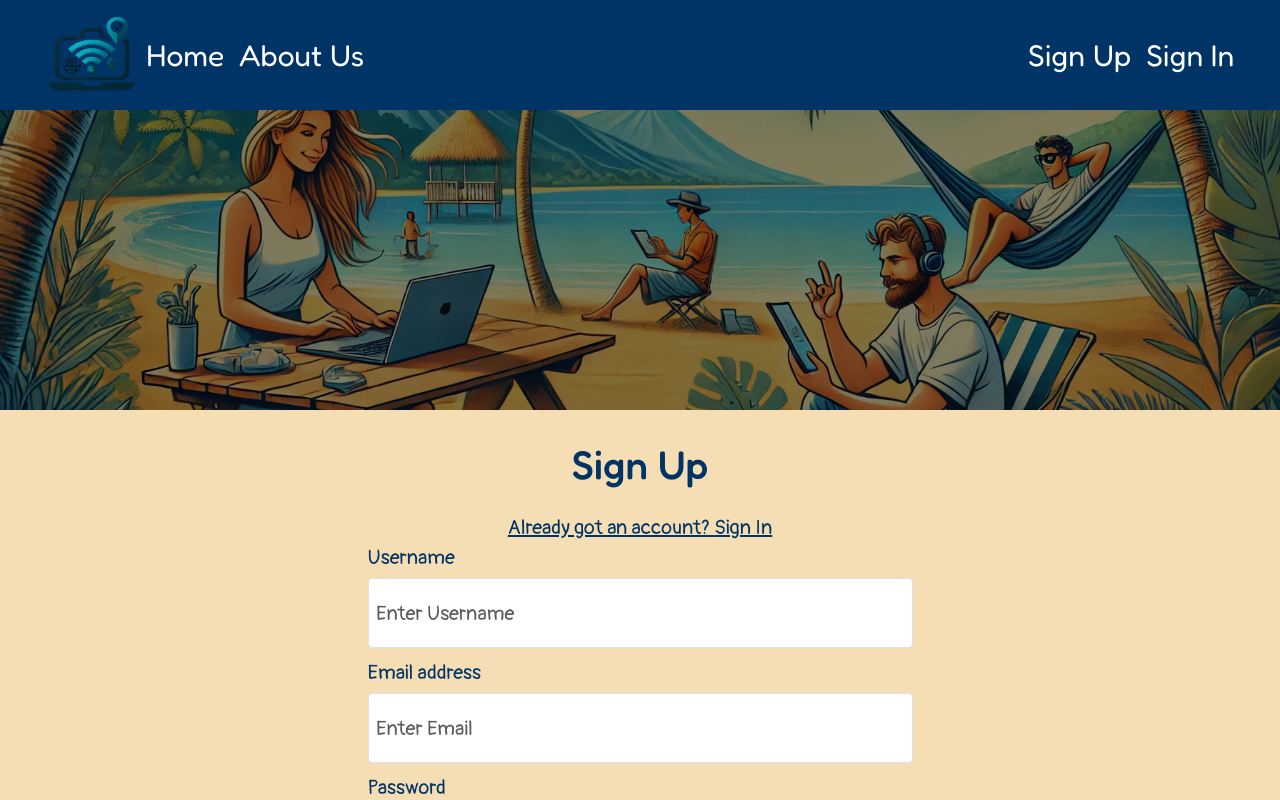
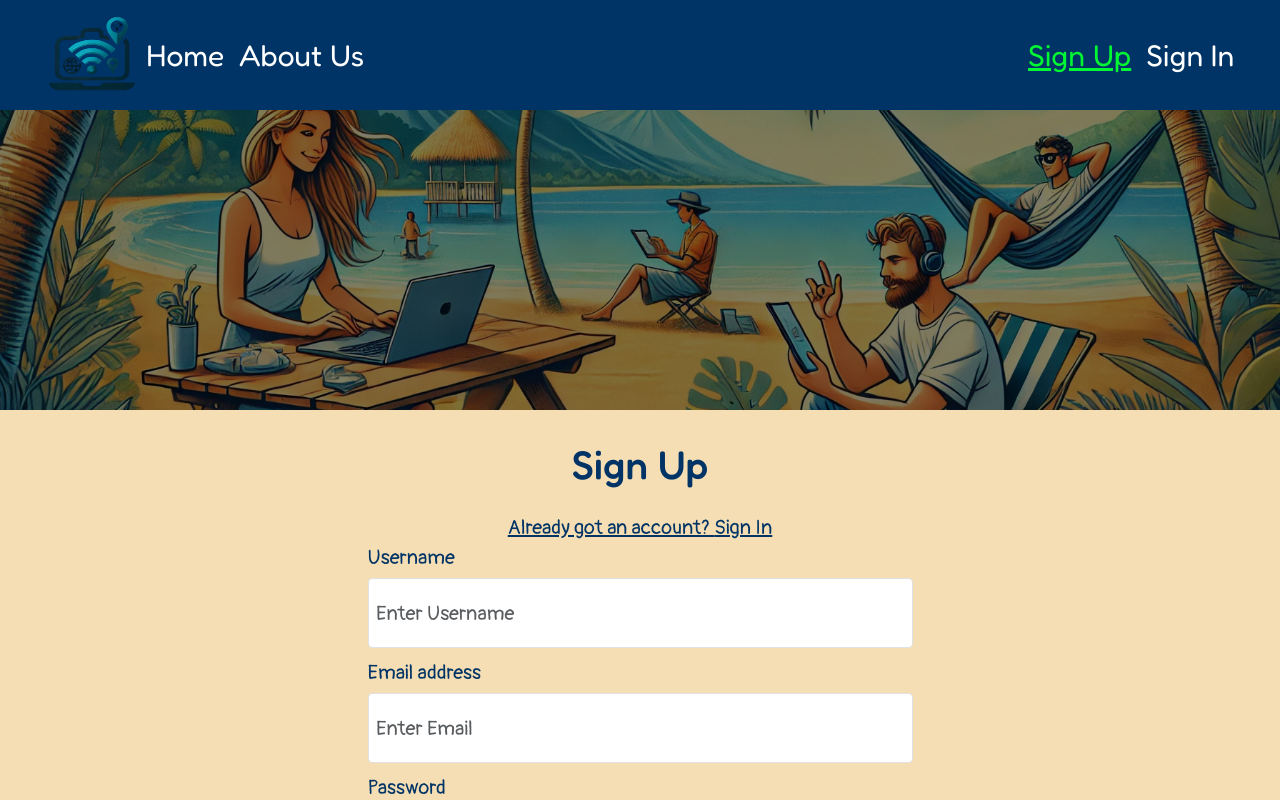
Before and after one commit to GMontaque/WiFiWander, a React (Create React App) app: page /signup in a window 1280 px wide. Shown: the top 800 px of the page. Built offline with nearby package versions, Linux system fonts and the light colour scheme.

Commit message:
style: add styling for active class in navbar

```diff
--- a/src/App.css
+++ b/src/App.css
@@ -149,6 +149,11 @@ nav {
 a i:hover,
 .wifiListHover:hover,
 .created:hover {
+  color: #00f733 !important;
+  text-decoration: underline;
+}
+
+.navStyle .active{
   color: #00f733 !important;
   text-decoration: underline;
 }
```
